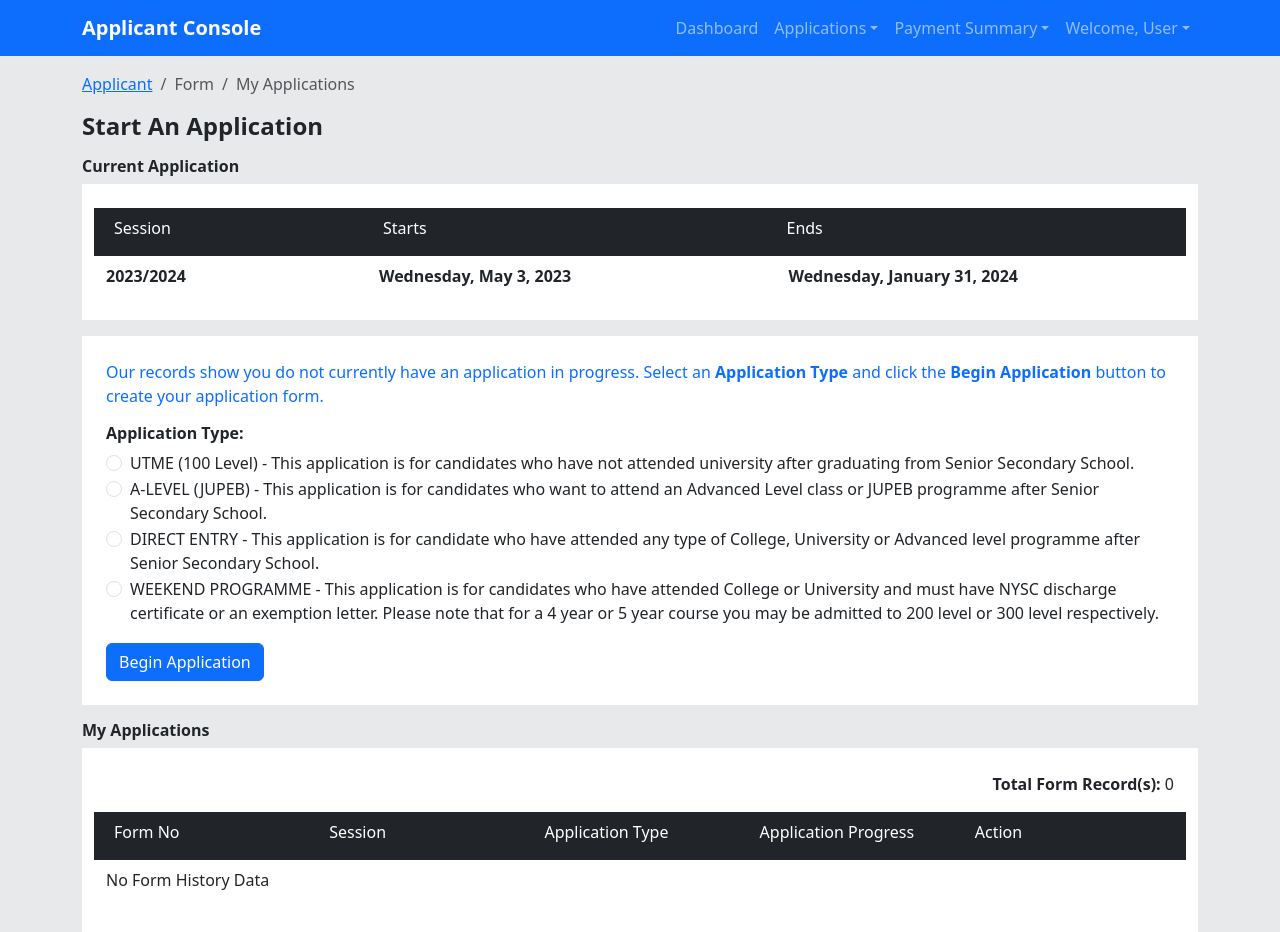
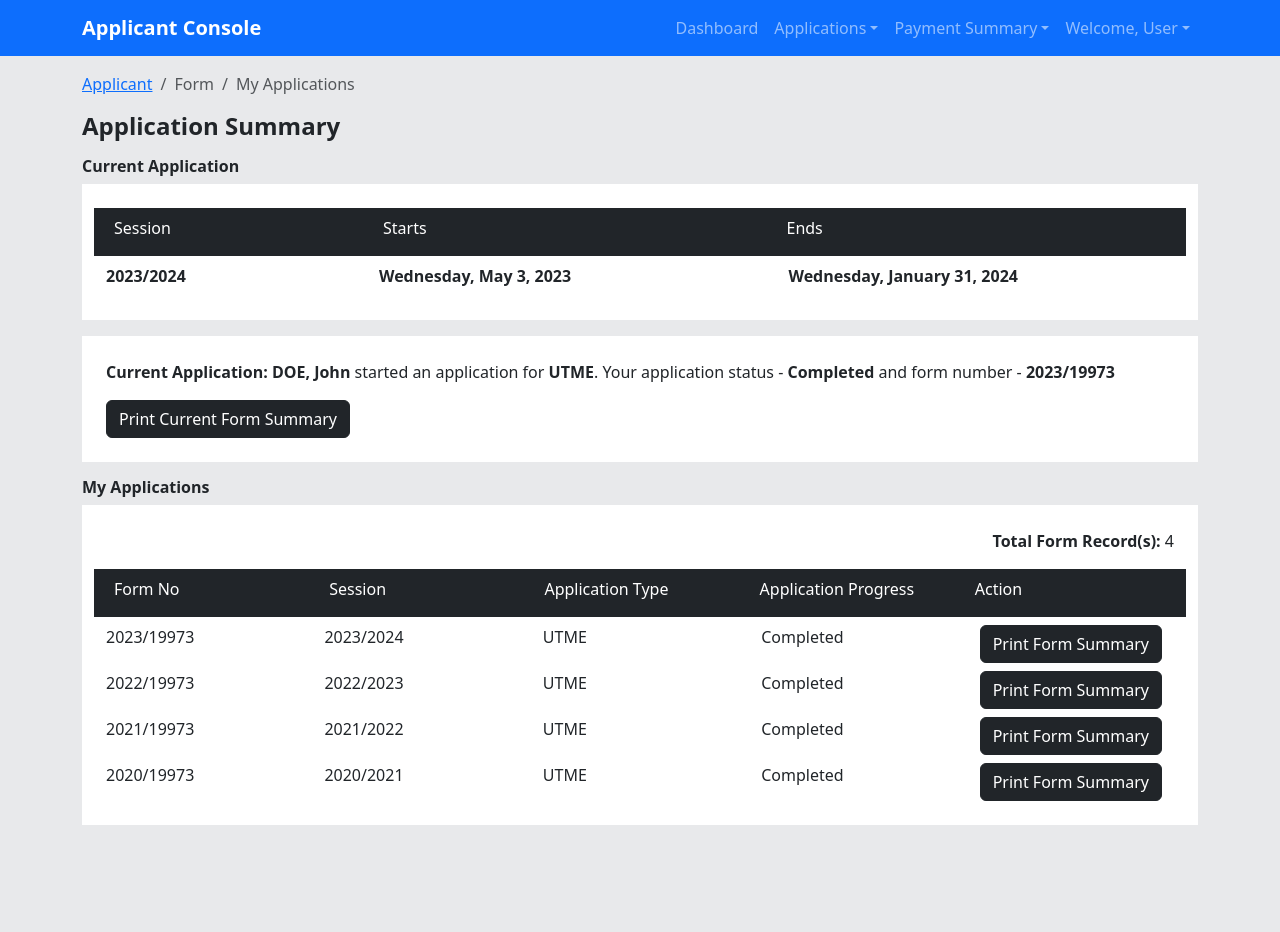
Before and after one commit to Sir-Dave/Bowen-Admissions, a React (Create React App) app: page /applicant/form/application in a window 1280 px wide. After the commit the page ends 825 px from the top, so only its background shows below. Built offline with nearby package versions, Linux system fonts and the light colour scheme.

Commit message:
Populate the application screen when data is nnot empty

```diff
--- a/src/screens/Application.tsx
+++ b/src/screens/Application.tsx
@@ -7,7 +7,55 @@ import Col from 'react-bootstrap/Col';
 import Header from '../components/Header';
 import Form from 'react-bootstrap/Form';
 
+interface ApplicationInfo {
+    firstName: string;
+    lastName: string;
+    formNumber: string;
+    session: string;
+    applicationType: string;
+    applicationProgress: string;
+}
+
+
 const Application: React.FC = () => {
+    // Retrieve these values later on from a remote source
+    var hasApplication = true;
+
+    const applicationList: ApplicationInfo[] = [
+        {
+            firstName: "John",
+            lastName: "Doe",
+            formNumber: "2023/19973",
+            session: "2023/2024",
+            applicationType: "UTME",
+            applicationProgress: "Completed"
+        },
+        {
+            firstName: "John",
+            lastName: "Doe",
+            formNumber: "2022/19973",
+            session: "2022/2023",
+            applicationType: "UTME",
+            applicationProgress: "Completed"
+        },
+        {
+            firstName: "John",
+            lastName: "Doe",
+            formNumber: "2021/19973",
+            session: "2021/2022",
+            applicationType: "UTME",
+            applicationProgress: "Completed"
+        },
+        {
+            firstName: "John",
+            lastName: "Doe",
+            formNumber: "2020/19973",
+            session: "2020/2021",
+            applicationType: "UTME",
+            applicationProgress: "Completed"
+        }
+    ];
+
 
     return (
         <>
@@ -30,7 +78,8 @@ const Application: React.FC = () => {
                     </Breadcrumb>
                 </Row>
 
-                <h4><strong> Start An Application</strong></h4>
+                <h4><strong> {hasApplication ? "Application Summary" : "Start An Application"} </strong></h4>
+
 
                 <h6 className='mt-3'><strong> Current Application </strong></h6>
                 <Row>
@@ -54,6 +103,60 @@ const Application: React.FC = () => {
                     </Col>
                 </Row>
 
+                {hasApplication ? <ApplicationInfo {...applicationList[0]} /> : <EmptyApplicationInfo />}
+
+
+                <h6 className='mt-3'><strong> My Applications</strong></h6>
+                <Row>
+                    <Col>
+
+                        <Form className="bg-white p-4">
+
+                            <div className='d-flex justify-content-end'>
+                                <p><strong>Total Form Record(s):</strong> {hasApplication ? applicationList.length : 0}</p>
+                            </div>
+
+                            <Row className='bg-dark text-white p-2'>
+                                <Col><Form.Label> Form No </Form.Label></Col>
+                                <Col><Form.Label> Session </Form.Label></Col>
+                                <Col><Form.Label> Application Type </Form.Label></Col>
+                                <Col><Form.Label> Application Progress </Form.Label></Col>
+                                <Col><Form.Label> Action </Form.Label></Col>
+                            </Row>
+
+                            {hasApplication ? (
+                                <>
+                                    {applicationList.map((appInfo, index) => (
+                                        <Row className='mt-2' key={index}>
+                                            <Col><Form.Label>{appInfo.formNumber}</Form.Label></Col>
+                                            <Col><Form.Label>{appInfo.session}</Form.Label></Col>
+                                            <Col><Form.Label>{appInfo.applicationType}</Form.Label></Col>
+                                            <Col><Form.Label>{appInfo.applicationProgress}</Form.Label></Col>
+                                            <Col>
+                                                <Button variant="secondary" type="submit" className="btn btn-dark">
+                                                    Print Form Summary
+                                                </Button>
+                                            </Col>
+                                        </Row>
+                                    ))}
+                                </>
+                            ) : (
+                                <p>No Form History Data</p>
+                            )}
+
+
+                        </Form>
+                    </Col>
+                </Row>
+
+            </Container >
+
+        </>
+    );
+}
+
+const EmptyApplicationInfo: React.FC = () => {
+    return (
         <Row className='mt-3'>
             <Col>
 
@@ -103,37 +206,30 @@ const Application: React.FC = () => {
                 </Form>
             </Col>
         </Row>
+    );
+}
 
-                <h6 className='mt-3'><strong> My Applications</strong></h6>
-                <Row>
+
+const ApplicationInfo: React.FC<ApplicationInfo> = (applicationInfo) => {
+    return (
+        <Row className='mt-3'>
             <Col>
 
                 <Form className="bg-white p-4">
+                    <p className='text-secondary text-dark'>
+                        <strong>Current Application: {applicationInfo.lastName.toUpperCase()}, {applicationInfo.firstName}</strong> started an application for <strong>{applicationInfo.applicationType}</strong>. Your application status - <strong>{applicationInfo.applicationProgress}</strong> and form number - <strong>{applicationInfo.formNumber}</strong>
 
-                            <div className='d-flex justify-content-end'>
-                                <p><strong>Total Form Record(s):</strong> 0</p>
+                    </p>
+
+                    <div className="d-flex justify-content-start mt-3">
+                        <Button variant="secondary" type="submit" className="btn btn-dark">
+                            Print Current Form Summary
+                        </Button>
                     </div>
-
-                            <Row className='bg-dark text-white p-2'>
-                                <Col><Form.Label> Form No </Form.Label></Col>
-                                <Col><Form.Label> Session </Form.Label></Col>
-                                <Col><Form.Label> Application Type </Form.Label></Col>
-                                <Col><Form.Label> Application Progress </Form.Label></Col>
-                                <Col><Form.Label> Action </Form.Label></Col>
-                            </Row>
-
-                            <Row className='mt-2'>
-                                <p>No Form History Data</p>
-                            </Row>
 
                 </Form>
             </Col>
         </Row>
-
-            </Container >
-
-        </>
     );
 }
-
 export default Application;
```
Lines whose indentation alone changed are shown as unchanged.
